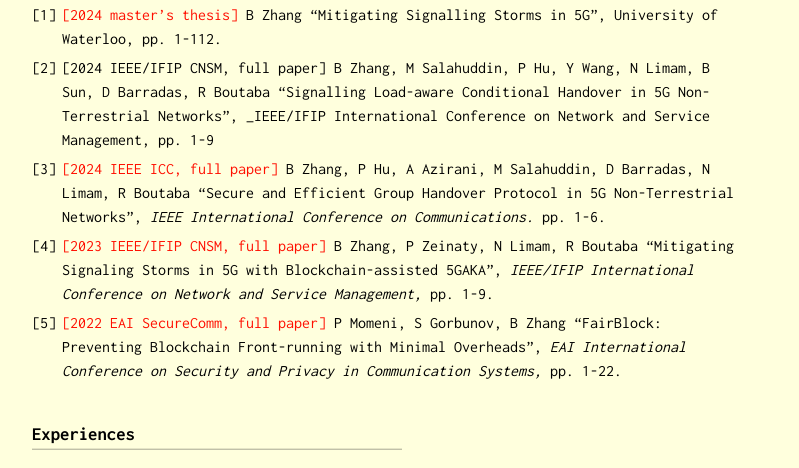
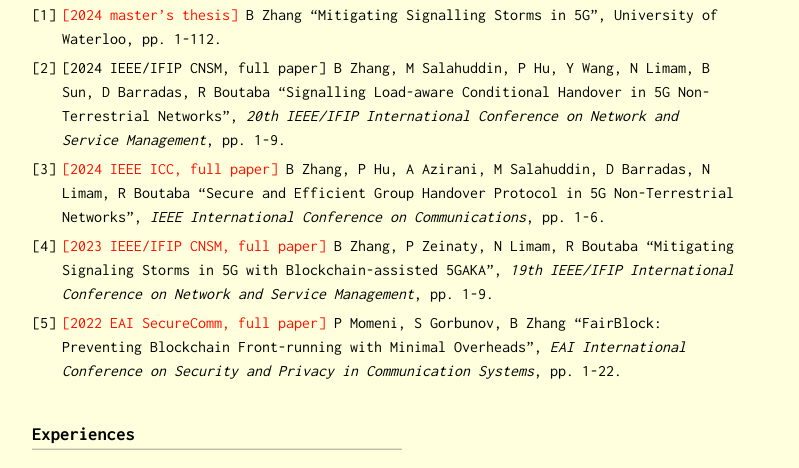
Before and after one commit to zbh888/zbh888.github.io, a Jekyll site: the page built from index.md, in a window 1280 px wide. Shown: the part 805-1273 px from the top of the page, without its empty margins (238-1037 px from the left). Built offline with Jekyll 4.4.1, drawn with Linux system fonts in a browser that asks for light colours.

Commit message:
Update index.md

```diff
--- a/index.md
+++ b/index.md
@@ -12,10 +12,10 @@ Over the years, I have found that I enjoy performing data analytics, forecasting
 
 ### Publications
 1. [[2024 master's thesis]](https://hdl.handle.net/10012/20808) B Zhang "Mitigating Signalling Storms in 5G", University of Waterloo, pp. 1-112.
-2. [2024 IEEE/IFIP CNSM, full paper]  B Zhang, M Salahuddin, P Hu, Y Wang, N Limam, B Sun, D Barradas, R Boutaba "Signalling Load-aware Conditional Handover in 5G Non-Terrestrial Networks", _IEEE/IFIP International Conference on Network and Service Management, pp. 1-9
-3. [[2024 IEEE ICC, full paper]](https://ieeexplore.ieee.org/document/10622669) B Zhang, P Hu, A Azirani, M Salahuddin, D Barradas, N Limam, R Boutaba "Secure and Efficient Group Handover Protocol in 5G Non-Terrestrial Networks", _IEEE International Conference on Communications._ pp. 1-6.
-4. [[2023 IEEE/IFIP CNSM, full paper]](https://ieeexplore.ieee.org/abstract/document/10327880) B Zhang, P Zeinaty, N Limam, R Boutaba "Mitigating Signaling Storms in 5G with Blockchain-assisted 5GAKA", _IEEE/IFIP International Conference on Network and Service Management,_ pp. 1-9.
-5. [[2022 EAI SecureComm, full paper]](https://eprint.iacr.org/2022/1066) P Momeni, S Gorbunov, B Zhang "FairBlock: Preventing Blockchain Front-running with Minimal Overheads", _EAI International Conference on Security and Privacy in Communication Systems,_ pp. 1-22.
+2. [2024 IEEE/IFIP CNSM, full paper]  B Zhang, M Salahuddin, P Hu, Y Wang, N Limam, B Sun, D Barradas, R Boutaba "Signalling Load-aware Conditional Handover in 5G Non-Terrestrial Networks", _20th IEEE/IFIP International Conference on Network and Service Management_, pp. 1-9.
+3. [[2024 IEEE ICC, full paper]](https://ieeexplore.ieee.org/document/10622669) B Zhang, P Hu, A Azirani, M Salahuddin, D Barradas, N Limam, R Boutaba "Secure and Efficient Group Handover Protocol in 5G Non-Terrestrial Networks", _IEEE International Conference on Communications_, pp. 1-6.
+4. [[2023 IEEE/IFIP CNSM, full paper]](https://ieeexplore.ieee.org/abstract/document/10327880) B Zhang, P Zeinaty, N Limam, R Boutaba "Mitigating Signaling Storms in 5G with Blockchain-assisted 5GAKA", _19th IEEE/IFIP International Conference on Network and Service Management_, pp. 1-9.
+5. [[2022 EAI SecureComm, full paper]](https://eprint.iacr.org/2022/1066) P Momeni, S Gorbunov, B Zhang "FairBlock: Preventing Blockchain Front-running with Minimal Overheads", _EAI International Conference on Security and Privacy in Communication Systems_, pp. 1-22.
 
 ### Experiences
 * Research Associate, _University of Waterloo_ (2024.9 - present) [Blockchain]
```
